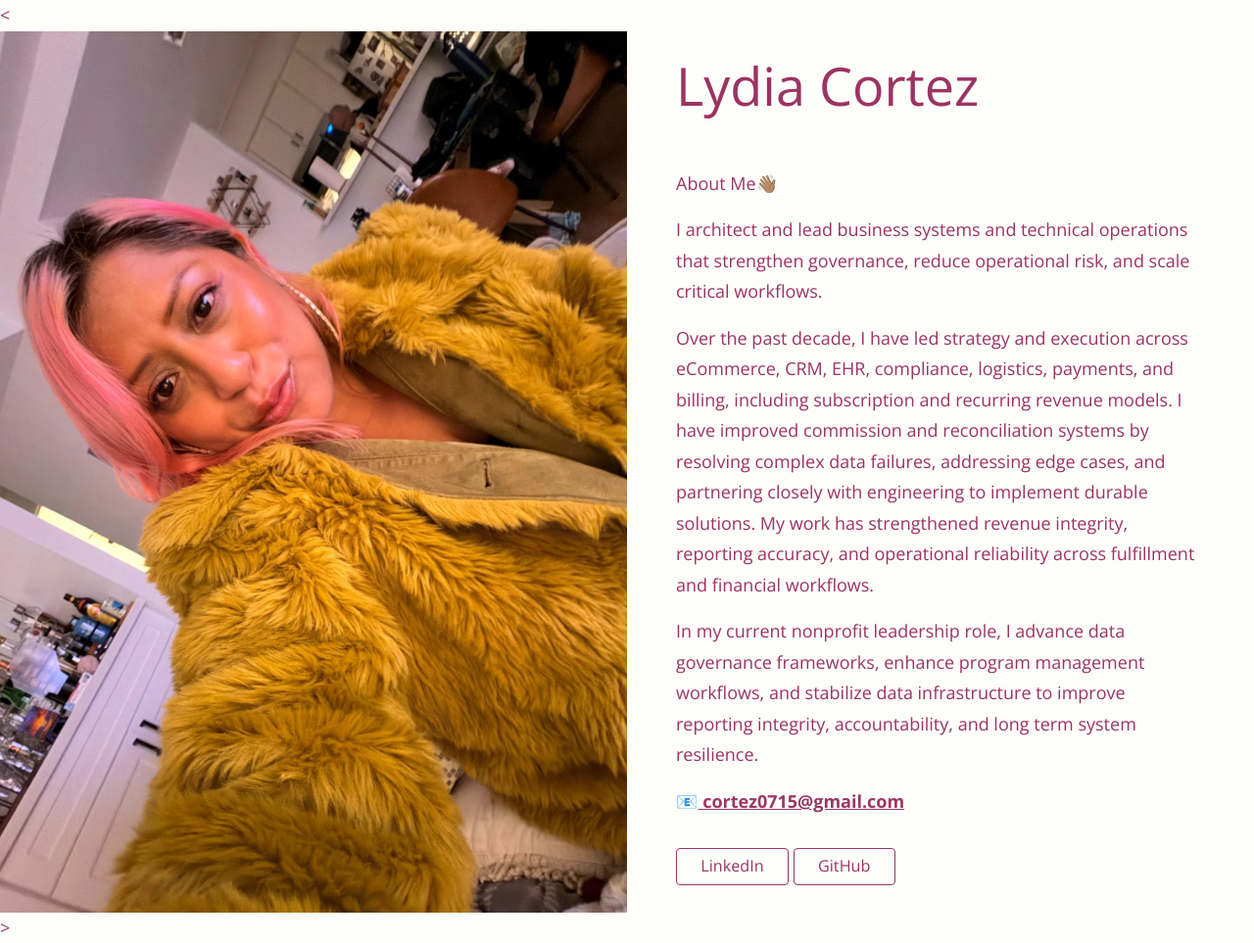
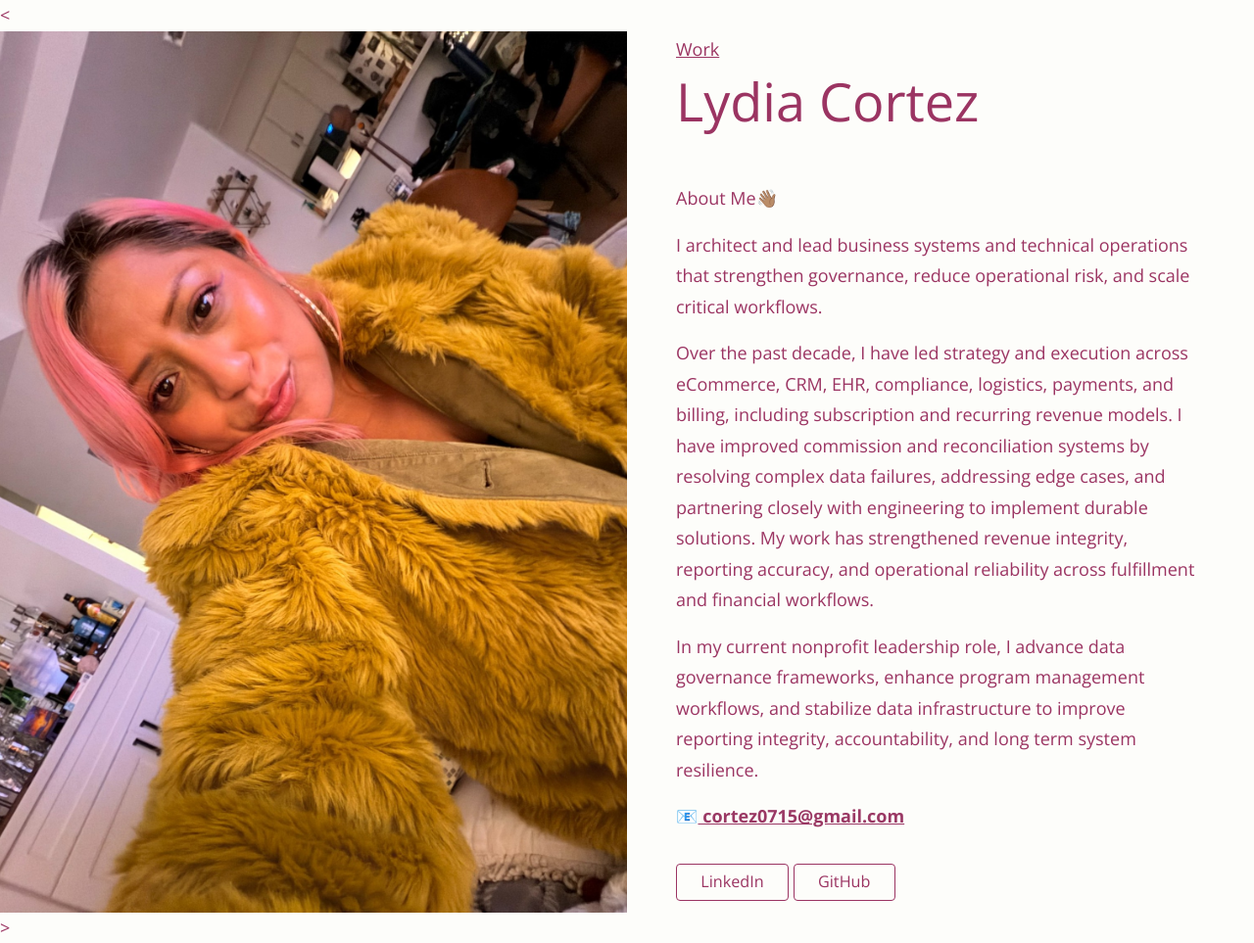
Before and after one commit to lylyco/lylyco.github.io, a Jekyll site: the page built from index.html, in a window 1280 px wide. Shown: the whole page at 98% size. Built offline with Jekyll 4.4.1, drawn with Linux system fonts in a browser that asks for light colours.

Commit message:
“workv5”

```diff
--- a/_layouts/half.html
+++ b/_layouts/half.html
@@ -7,7 +7,7 @@
 
   <main>
     <div class="half--{{ site.half_side }} half__content">
-
+    <a class="nav-work" href="{{ '/work/' | relative_url }}">Work</a>
       {{ content }}
       {% include social.html %}
     </div>
```
